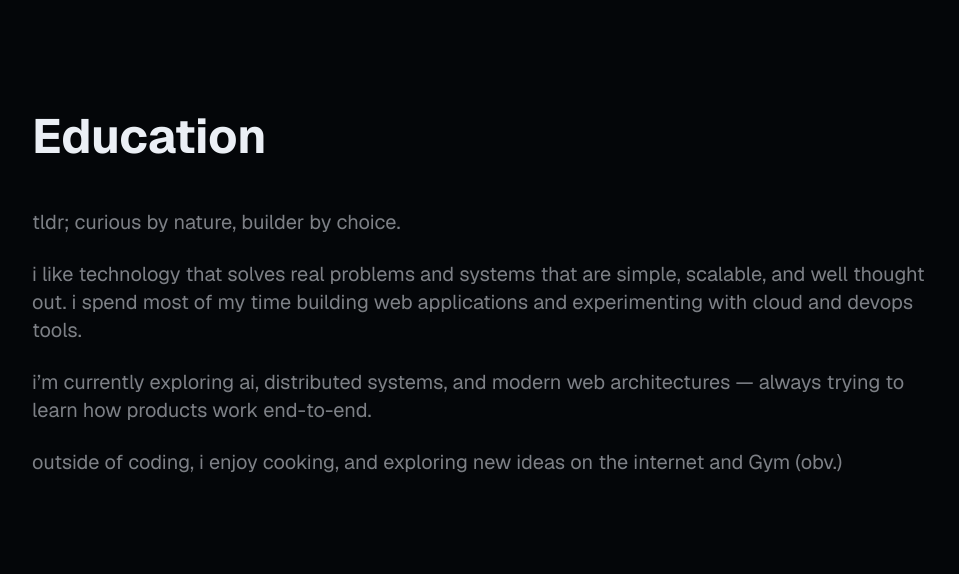
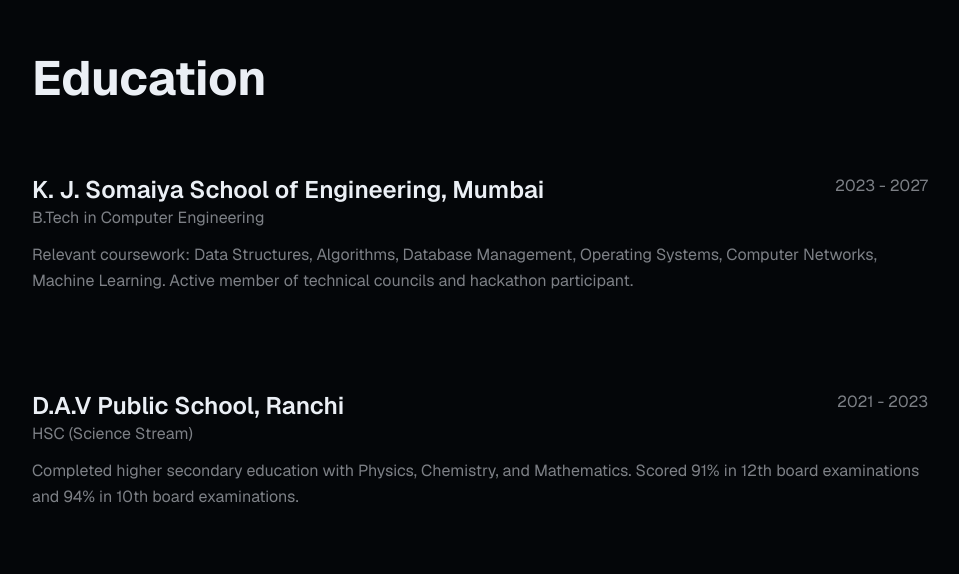
Before and after one commit to manik-prakash/portfolio-website, a Next.js app: page / in a window 1280 px wide. Shown: the part 906-1480 px from the top of the page, without its empty margins (160-1119 px from the left). Built offline with nearby package versions, Linux system fonts and the light colour scheme.

Commit message:
added education section

```diff
--- a/app/page.tsx
+++ b/app/page.tsx
@@ -1,6 +1,6 @@
 import { Navbar } from "@/components/navbar"
 import { Hero } from "@/components/hero"
-import { About } from "@/components/about"
+import { Education } from "@/components/education"
 import { Experience } from "@/components/experience"
 import { Projects } from "@/components/projects"
 import { Achievements } from "@/components/achievements"
@@ -11,7 +11,7 @@
     <main className="min-h-screen">
       <Navbar />
       <Hero />
-      <About />
+      <Education />
       <Experience />
       <Projects />
       <Achievements />
--- a/components/about.tsx
+++ /dev/null
@@ -1,53 +0,0 @@
-"use client"
-import { useEffect, useRef, useState } from "react"
-
-export function About() {
-  const [isVisible, setIsVisible] = useState(false)
-  const ref = useRef<HTMLElement>(null)
-
-  useEffect(() => {
-    const observer = new IntersectionObserver(
-      ([entry]) => {
-        if (entry.isIntersecting) {
-          setIsVisible(true)
-        }
-      },
-      { threshold: 0.1 },
-    )
-
-    if (ref.current) {
-      observer.observe(ref.current)
-    }
-
-    return () => {
-      if (ref.current) {
-        observer.unobserve(ref.current)
-      }
-    }
-  }, [])
-
-  return (
-    <section
-      id="about"
-      ref={ref}
-      className={`min-h-screen flex items-center justify-center px-4 sm:px-6 lg:px-8 transition-opacity duration-1000 ${isVisible ? "opacity-100" : "opacity-0"
-        }`}
-    >
-      <div className="max-w-4xl w-full mx-auto">
-        <h2 className="text-3xl sm:text-4xl md:text-5xl font-bold mb-12">Education</h2>
-        <div className="space-y-6 text-muted-foreground leading-relaxed">
-          <p className="text-base sm:text-lg md:text-xl">tldr; curious by nature, builder by choice.</p>
-          <p className="text-base sm:text-lg md:text-xl">
-            i like technology that solves real problems and systems that are simple, scalable, and well thought out. i spend most of my time building web applications and experimenting with cloud and devops tools.
-          </p>
-          <p className="text-base sm:text-lg md:text-xl">
-            i’m currently exploring ai, distributed systems, and modern web architectures — always trying to learn how products work end-to-end.
-          </p>
-          <p className="text-base sm:text-lg md:text-xl">
-            outside of coding, i enjoy cooking, and exploring new ideas on the internet and Gym (obv.)
-          </p>
-        </div>
-      </div>
-    </section>
-  )
-}
--- /dev/null
+++ b/components/education.tsx
@@ -0,0 +1,73 @@
+"use client"
+
+import { useEffect, useRef, useState } from "react"
+
+const education = [
+  {
+    institution: "K. J. Somaiya School of Engineering, Mumbai",
+    degree: "B.Tech in Computer Engineering",
+    period: "2023 - 2027",
+    description: "Relevant coursework: Data Structures, Algorithms, Database Management, Operating Systems, Computer Networks, Machine Learning. Active member of technical councils and hackathon participant.",
+  },
+  {
+    institution: "D.A.V Public School, Ranchi",
+    degree: "HSC (Science Stream)",
+    period: "2021 - 2023",
+    description: "Completed higher secondary education with Physics, Chemistry, and Mathematics. Scored 91% in 12th board examinations and 94% in 10th board examinations.",
+  },
+]
+
+export function Education() {
+  const [isVisible, setIsVisible] = useState(false)
+  const ref = useRef<HTMLElement>(null)
+
+  useEffect(() => {
+    const observer = new IntersectionObserver(
+      ([entry]) => {
+        if (entry.isIntersecting) {
+          setIsVisible(true)
+        }
+      },
+      { threshold: 0.1 },
+    )
+
+    if (ref.current) {
+      observer.observe(ref.current)
+    }
+
+    return () => {
+      if (ref.current) {
+        observer.unobserve(ref.current)
+      }
+    }
+  }, [])
+
+  return (
+    <section
+      id="education"
+      ref={ref}
+      className={`min-h-screen flex items-center justify-center px-4 sm:px-6 lg:px-8 py-20 transition-opacity duration-1000 ${isVisible ? "opacity-100" : "opacity-0"
+        }`}
+    >
+      <div className="max-w-4xl w-full mx-auto">
+        <h2 className="text-3xl sm:text-4xl md:text-5xl font-bold mb-12">Education</h2>
+        <div className="space-y-12">
+          {education.map((edu, index) => (
+            <div key={index} className="group hover:bg-secondary/30 p-6 rounded-lg transition-all duration-300 -mx-6">
+              <div className="flex flex-col sm:flex-row sm:items-start sm:justify-between gap-2 mb-3">
+                <div>
+                  <h3 className="text-xl sm:text-2xl font-semibold text-foreground group-hover:text-accent transition-colors duration-200">
+                    {edu.institution}
+                  </h3>
+                  <p className="text-sm sm:text-base text-muted-foreground">{edu.degree}</p>
+                </div>
+                <span className="text-sm sm:text-base text-muted-foreground whitespace-nowrap">{edu.period}</span>
+              </div>
+              <p className="text-sm sm:text-base text-muted-foreground leading-relaxed">{edu.description}</p>
+            </div>
+          ))}
+        </div>
+      </div>
+    </section>
+  )
+}
--- a/components/navbar.tsx
+++ b/components/navbar.tsx
@@ -4,7 +4,7 @@
 
 const navItems = [
   { label: "home", href: "#hero" },
-  { label: "about", href: "#about" },
+  { label: "education", href: "#education" },
   { label: "experience", href: "#experience" },
   { label: "projects", href: "#projects" },
   { label: "achievements", href: "#achievements" },
@@ -48,14 +48,12 @@
   return (
     <>
       <nav
-        className={`fixed top-4 left-1/2 -translate-x-1/2 z-50 transition-all duration-300 ${
-          isScrolled ? "w-[90%] max-w-2xl" : "w-[95%] max-w-3xl"
-        }`}
+        className={`fixed top-4 left-1/2 -translate-x-1/2 z-50 transition-all duration-300 ${isScrolled ? "w-[90%] max-w-2xl" : "w-[95%] max-w-3xl"
+          }`}
       >
         <div
-          className={`backdrop-blur-md bg-secondary/50 border border-border rounded-full px-6 py-3 transition-all duration-300 ${
-            isScrolled ? "shadow-lg" : ""
-          }`}
+          className={`backdrop-blur-md bg-secondary/50 border border-border rounded-full px-6 py-3 transition-all duration-300 ${isScrolled ? "shadow-lg" : ""
+            }`}
         >
           <div className="flex items-center justify-between">
             {/* Desktop Navigation */}
@@ -64,11 +62,10 @@
                 <button
                   key={item.href}
                   onClick={() => handleNavClick(item.href)}
-                  className={`px-4 py-2 rounded-full text-sm transition-all duration-200 ${
-                    activeSection === item.href.substring(1)
+                  className={`px-4 py-2 rounded-full text-sm transition-all duration-200 ${activeSection === item.href.substring(1)
                       ? "bg-accent/20 text-accent"
                       : "text-muted-foreground hover:text-foreground hover:bg-muted/50"
-                  }`}
+                    }`}
                 >
                   {item.label}
                 </button>
@@ -95,11 +92,10 @@
               <button
                 key={item.href}
                 onClick={() => handleNavClick(item.href)}
-                className={`text-2xl transition-colors duration-200 ${
-                  activeSection === item.href.substring(1)
+                className={`text-2xl transition-colors duration-200 ${activeSection === item.href.substring(1)
                     ? "text-accent"
                     : "text-muted-foreground hover:text-foreground"
-                }`}
+                  }`}
               >
                 {item.label}
               </button>
```
